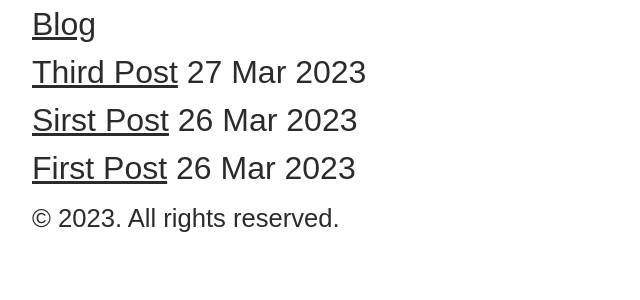
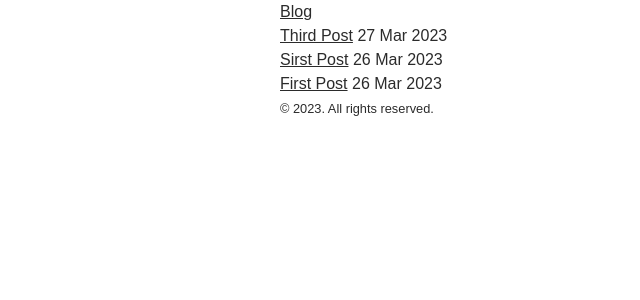
Before and after one commit to aflim/blog, a Jekyll site: the page built from index.html, in a window 1280 px wide. Shown: the top 300 px of the page, without its empty margins (0-640 px from the left). Built offline with Jekyll 4.4.1, drawn with Linux system fonts in a browser that asks for light colours; the list of posts is cut into pages by our own code.

Commit message:
Update _base.scss

```diff
--- a/_sass/_base.scss
+++ b/_sass/_base.scss
@@ -8,8 +8,8 @@
   color: var(--ink-1);
   background-color: var(--bg-1);
 
-  @media all and (orientation: landscape){
-    font-size: 2rem;
+  @media all and (orientation: landscape) and (min-width: var(--breakpoint-md)){
+    font-size: 1.4rem;
   }
 }
 
```
